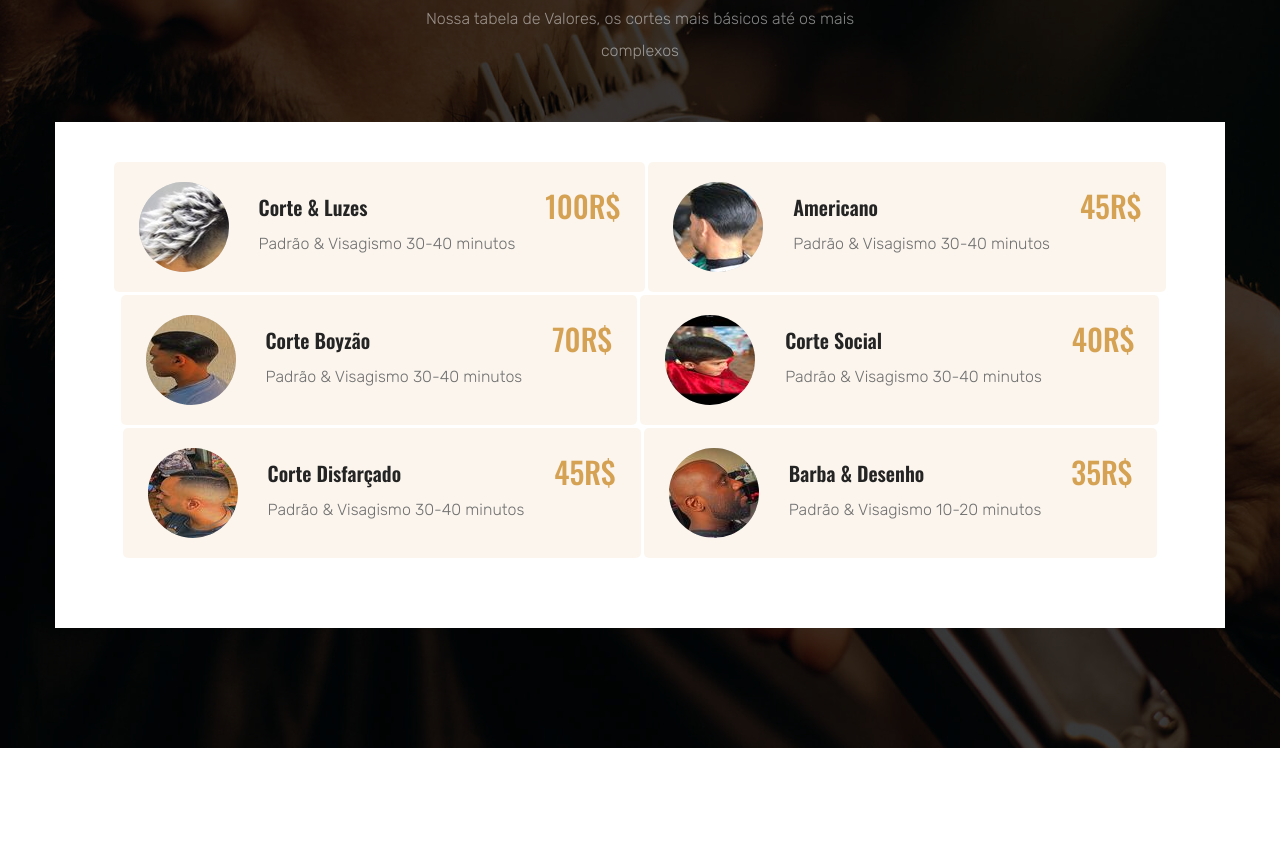
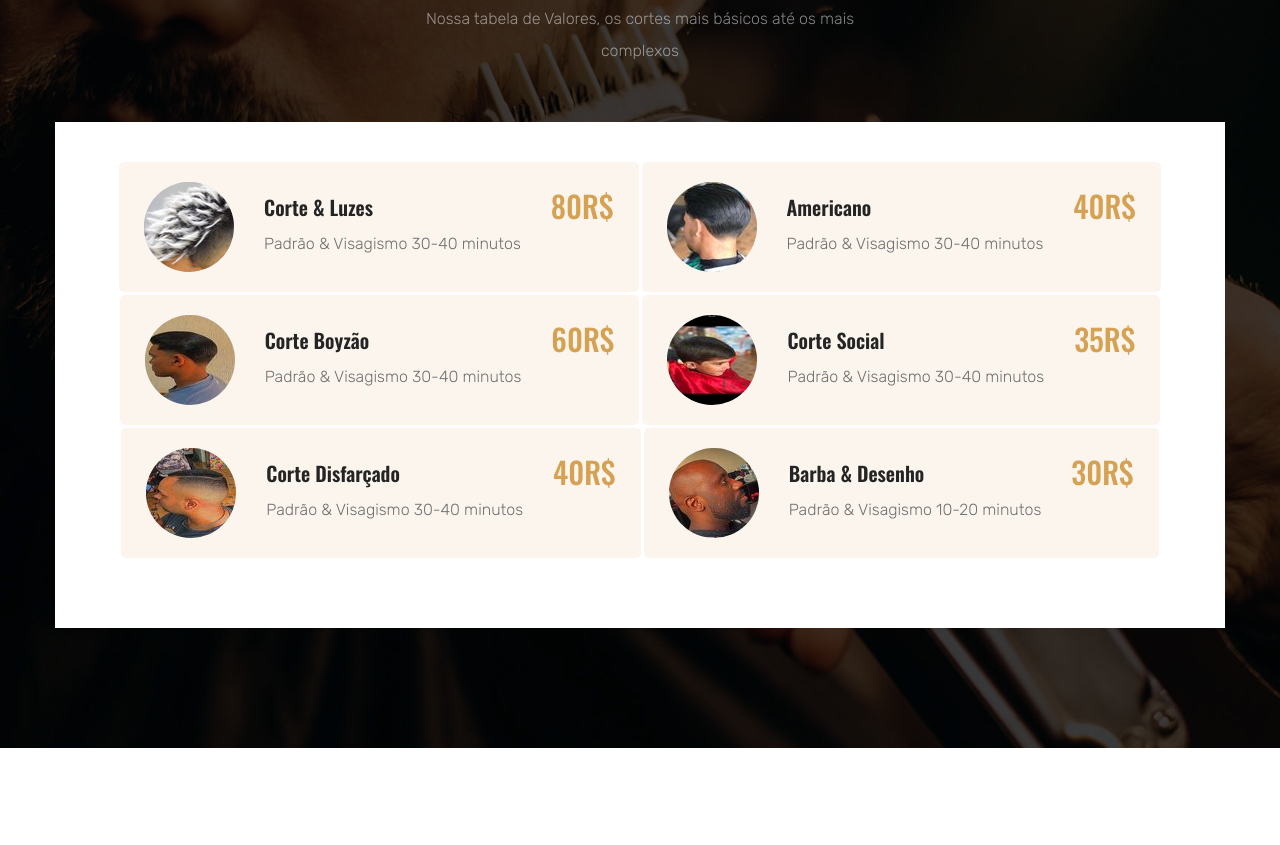
Before and after one commit to dquebradacortes/barbearia, a plain HTML site: page index.html in a window 1280 px wide. Shown: the part 1735-2580 px from the top of the page. Drawn offline with nearby package versions, Linux system fonts and the light colour scheme.

Commit message:
Update index.html

```diff
--- a/index.html
+++ b/index.html
@@ -62,7 +62,7 @@
 
             <p class="item-title">Atendimento :</p>
 
-            <a href="tel:01234567895" class="item-link">012 (345) 67 895</a>
+            <a href="tel:01234567895" class="item-link">+55 11 97766-0864</a>
           </li>
 
           <li class="header-top-item">
@@ -70,7 +70,7 @@
 
             <p class="item-title">Horário:</p>
 
-            <p class="item-text">Terça - Sabado, 10:00- 20:00</p>
+            <p class="item-text">Terça - Sabado, 9:30- 20:00</p>
           </li>
 
           <li>
@@ -319,7 +319,7 @@
 
 
 
-                  <data class="card-price" value="100">100R$</data>
+                  <data class="card-price" value="100">80R$</data>
 
                 </div>
               </li>
@@ -340,7 +340,7 @@
 
 
 
-                  <data class="card-price" value="89">45R$</data>
+                  <data class="card-price" value="89">40R$</data>
 
                 </div>
               </li>
@@ -361,7 +361,7 @@
 
 
 
-                  <data class="card-price" value="70">70R$</data>
+                  <data class="card-price" value="70">60R$</data>
 
                 </div>
               </li>
@@ -382,7 +382,7 @@
 
 
 
-                  <data class="card-price" value="89">40R$</data>
+                  <data class="card-price" value="89">35R$</data>
 
                 </div>
               </li>
@@ -403,7 +403,7 @@
 
 
 
-                  <data class="card-price" value="89">45R$</data>
+                  <data class="card-price" value="89">40R$</data>
 
                 </div>
               </li>
@@ -422,7 +422,7 @@
                     <p class="card-text">Padrão & Visagismo 10-20 minutos</p>
                   </div>
 
-                  <data class="card-price" value="45">35R$</data>
+                  <data class="card-price" value="45">30R$</data>
 
                 </div>
               </li>
@@ -621,7 +621,7 @@
             <li class="footer-list-item">
               <ion-icon name="time-outline" aria-hidden="true"></ion-icon>
 
-              <span class="contact-link">Terça - Sábado, 10:00 - 22:00</span>
+              <span class="contact-link">Terça - Sábado, 9:30 - 22:00</span>
             </li>
 
             <li class="footer-list-item">
```
